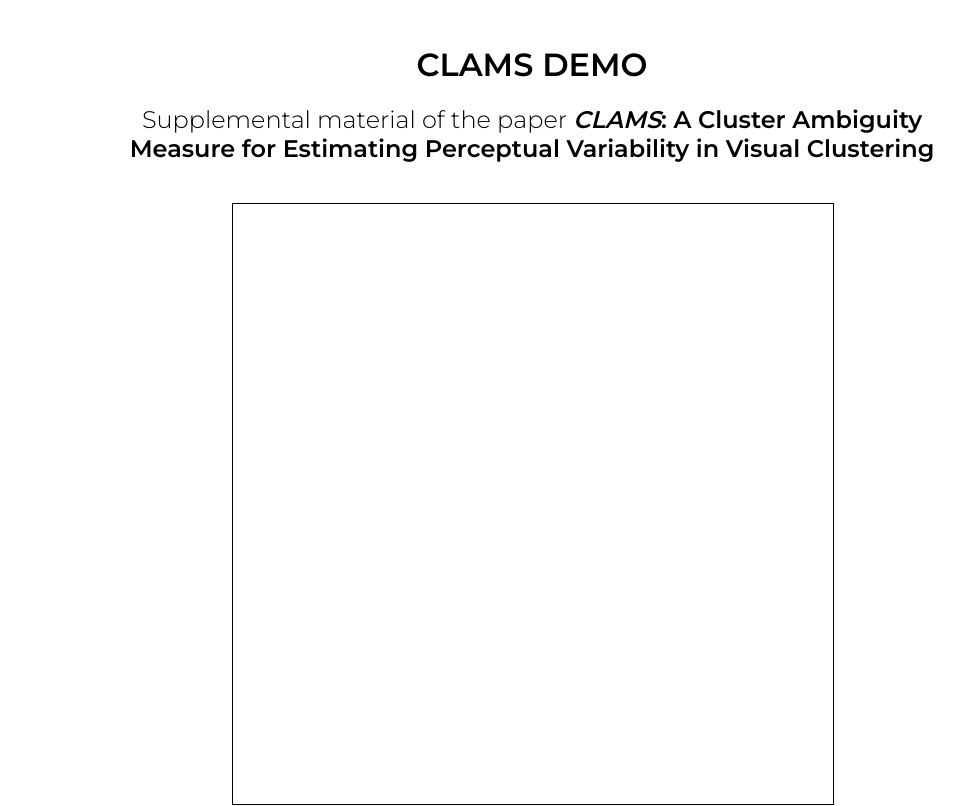
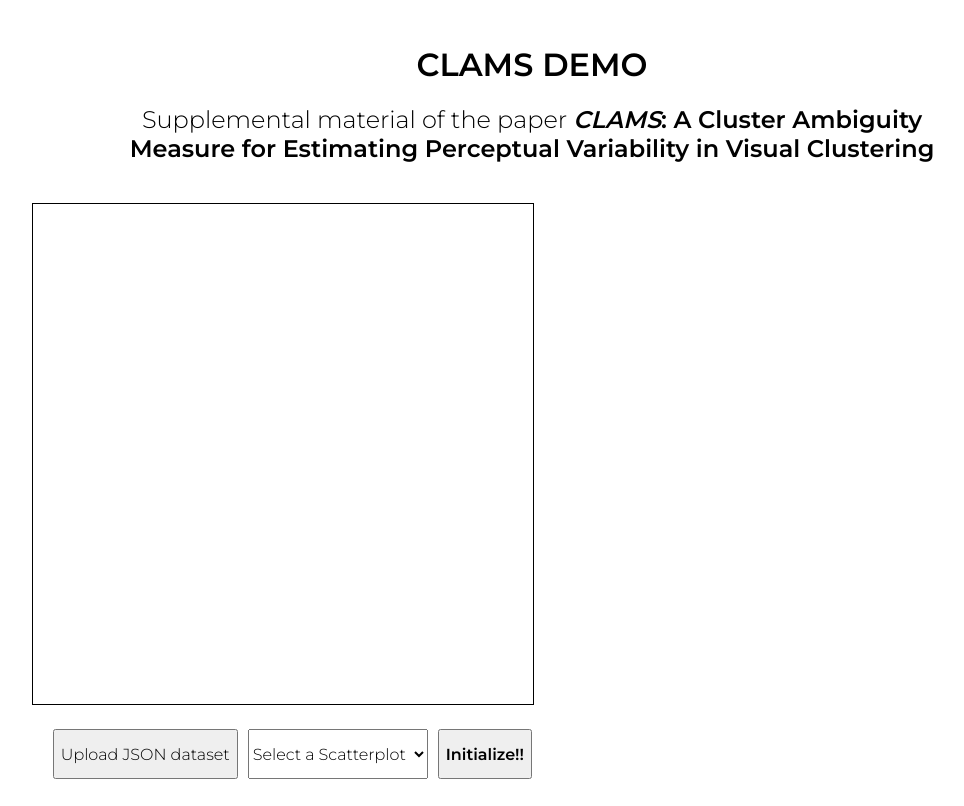
Before and after one commit to hj-n/clams-demo-front, a React (Create React App) app: page / in a window 1280 px wide. Shown: the top 806 px of the page, without its empty margins (108-1072 px from the left). Built offline with nearby package versions, Linux system fonts and the light colour scheme.

Commit message:
added functionality to add selection

```diff
--- a/src/App.css
+++ b/src/App.css
@@ -25,7 +25,7 @@ html {
 
 #mainSvgDiv {
 	margin: 0 auto;
-	width: 600px;
+	width: 1000px;
 	/* make inner div to be center aligned */
 	display: flex;
 	justify-content: center;
@@ -36,6 +36,10 @@ html {
 	border: 1px solid #000;
 	margin-top: 20px;
 	margin-bottom: 20px;
+}
+
+#mainCanvasDiv {
+	width: 500px;
 }
 
 h1 {
@@ -63,7 +67,7 @@ p {
 
 #mainSvgButtonDiv {
 	margin: 0 auto;
-	width: 600px;
+	width: 500px;
 	/* make inner buttons to be right aligned */
 	display: flex;
 	justify-content: flex-end;
@@ -72,7 +76,7 @@ p {
 
 .svgButton {
 	height: 50px;
-		font-size: 0.9rem;
+		font-size: 1rem;
 		font-family: 'Montserrat', sans-serif;
 		/* margin-top: 10px; */
 		margin-bottom: 10px;
@@ -82,9 +86,9 @@ p {
 }
 
 .svgSelect {
-	width: 160px;
+	width: 180px;
 	height: 50px;
-		font-size: 0.9rem;
+		font-size: 1rem;
 		font-family: 'Montserrat', sans-serif;
 		/* margin-top: 10px; */
 		margin-bottom: 10px;
--- a/src/App.js
+++ b/src/App.js
@@ -6,7 +6,7 @@ import * as UTILS from './functionalities/utils';
 
 function App() {
 
-	const mainSvgSize = 600;
+	const mainSvgSize = 500;
 	const mainSvgMargin = 30;
 	const datasetList = require("./dataset_list.json");
 	let canvas, ctx;
@@ -21,11 +21,14 @@ function App() {
 
 
 	const selectScatterplot = (e) => {
+		if (e.target.value === "none") {
+			RENDERER.initializeSplot(mainSvgSize, canvas, ctx);
+			return;
+		}
 		const data = require(`./pre_datasets/${e.target.value}`);
 		normalizedData = UTILS.normalize(data, mainSvgSize, mainSvgMargin);
 		RENDERER.drawSplot(mainSvgSize, canvas, ctx, normalizedData)
 	}
-
 
   return (
     <div className="App">
@@ -35,9 +38,9 @@ function App() {
 			</div>
 
 			<div id="mainSvgDiv">
+				<div id="mainCanvasDiv">
 					<canvas id="mainCanvas" width={mainSvgSize} height={mainSvgSize}></canvas>
 					<div id="mainSvgButtonDiv">
-					<button id="startDrawing" className="svgButton">Start Drawing!!</button>
 						<button id="uploadButton" className="svgButton">Upload JSON dataset</button>
 						<select className="svgSelect" onChange={selectScatterplot}>
 							<option value="none">Select a Scatterplot</option>
@@ -46,6 +49,7 @@ function App() {
 							))}
 						</select>
 						<button id="initializeButton" className="svgButton">Initialize!!</button>
+					</div>
 				</div>
 			</div>
 			<p>
--- a/src/functionalities/scatterplotRendering.js
+++ b/src/functionalities/scatterplotRendering.js
@@ -4,7 +4,7 @@ export function initiateSplot(size, canvas, ctx) {
 }
 
 export function initializeSplot(size, canvas, ctx) {
-
+	ctx.clearRect(0, 0, size, size);
 }
 
 export function drawSplot(size, canvas, ctx, data) {
```
Lines whose indentation alone changed are shown as unchanged.
